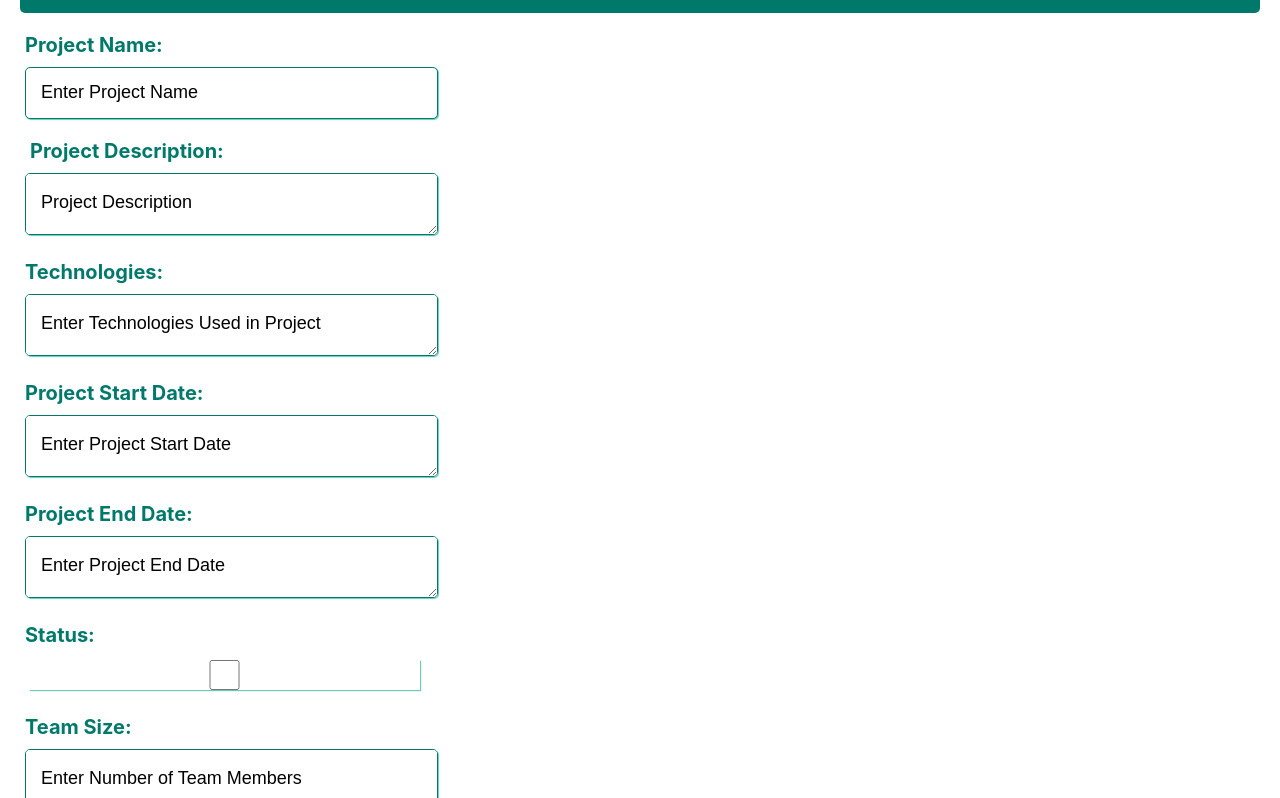
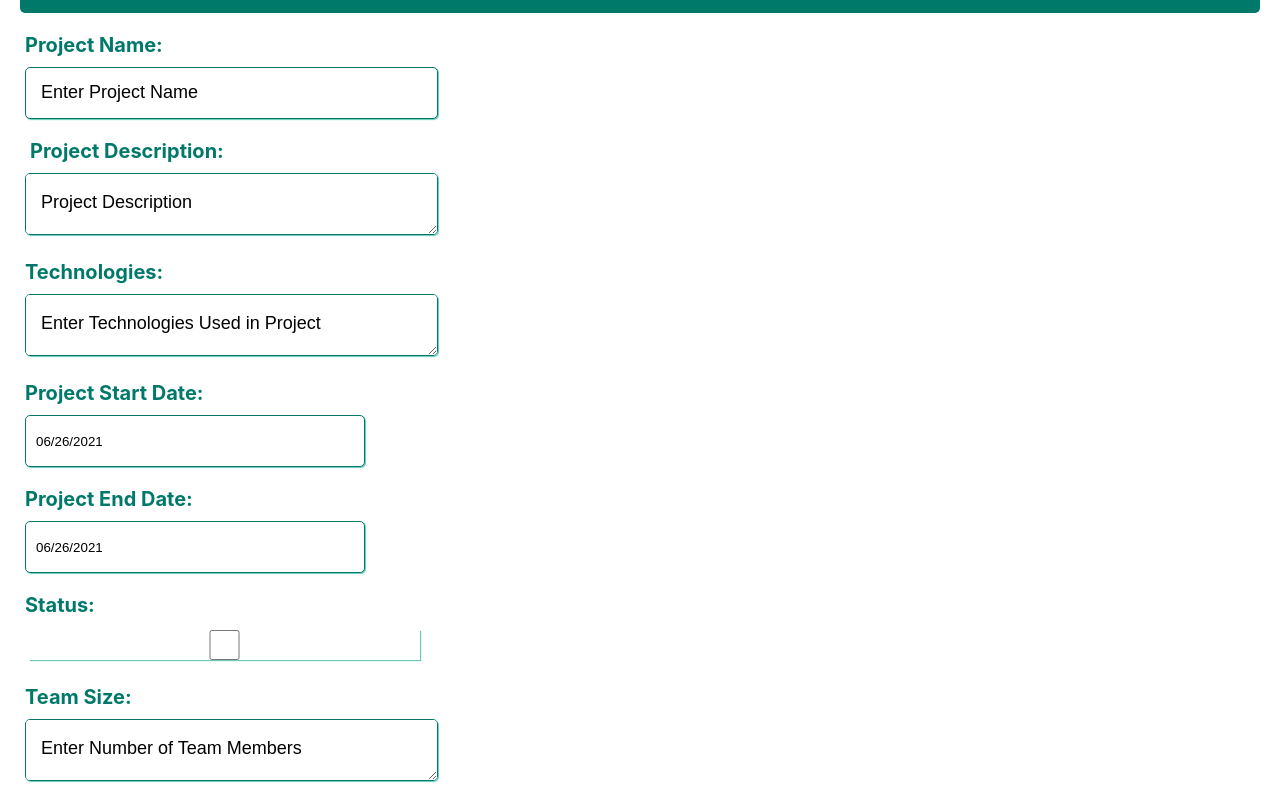
Before and after one commit to bdcii/Project-Enlistment, a React (Create React App) app in the folder client/: page /projectform in a window 1280 px wide. Shown: the part 476-1274 px from the top of the page. Built offline with nearby package versions, Linux system fonts and the light colour scheme; the HTML template or start-up script is replaced by a standard one.

Commit message:
figured out datepicker errors got it working

```diff
--- a/client/src/pages/Project/newProject/ProjectForm.js
+++ b/client/src/pages/Project/newProject/ProjectForm.js
@@ -54,20 +54,18 @@ function ProjectForm() {
                 </div>
                 <div className="form-group text-left">
                     <div className="startDate"><label htmlFor="Technologies">Project Start Date:</label></div>
-                    <div className="startDateInput"><textarea type="Text"
+                    <div className="startDateInput"><DatePicker selected={startDate} onChange={(date) => setStartDate(date)}
                         className="form-control"
                         id="startDate"
                         placeholder="Enter Project Start Date"
-                        onChange={handleChange}
                     /></div>
                 </div>
                 <div className="form-group text-left">
                     <div className="endDate"><label htmlFor="Technologies">Project End Date:</label></div>
-                    <div className="endDateInput"><textarea type="Text"
+                    <div className="endDateInput"><DatePicker selected={endDate} onChange={(date) => setEndDate(date)}
                         className="form-control"
                         id="endDate"
                         placeholder="Enter Project End Date"
-                        onChange={handleChange}
                     /></div>
                 </div>
                 <div className="form-group text-left">
```
